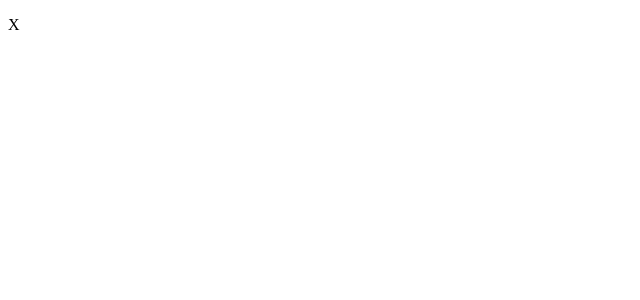
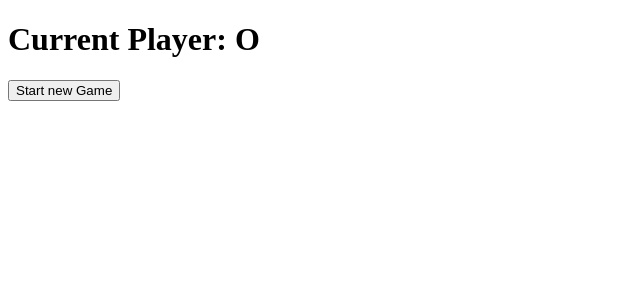
Before and after one commit to spacemanstan/TicTangularToe, an Angular app: page / in a window 1280 px wide. Shown: the top 300 px of the page, without its empty margins (0-640 px from the left). Built offline with nearby package versions, Linux system fonts and the light colour scheme.

Commit message:
basic function

```diff
--- a/src/app/app.component.html
+++ b/src/app/app.component.html
@@ -1,2 +1,2 @@
-<app-square value="X"></app-square>
+<app-board></app-board>
 <router-outlet></router-outlet>
--- a/src/app/app.component.ts
+++ b/src/app/app.component.ts
@@ -2,11 +2,12 @@
 import { CommonModule } from '@angular/common';
 import { RouterOutlet } from '@angular/router';
 import { SquareComponent } from './square/square.component';
+import { BoardComponent } from "./board/board.component";
 
 @Component({
   selector: 'app-root',
   standalone: true,
-  imports: [CommonModule, RouterOutlet, SquareComponent],
+  imports: [CommonModule, RouterOutlet, SquareComponent, BoardComponent],
   templateUrl: './app.component.html',
   styleUrl: './app.component.scss'
 })
--- a/src/app/board/board.component.html
+++ b/src/app/board/board.component.html
@@ -1 +1,18 @@
-<p>board works!</p>
+<h1>Current Player: {{ player }} </h1>
+
+<button nbButton outline status="danger" (click)="newGame()">Start new Game</button>
+
+
+<h2 *ngIf="winner">
+    Player {{ winner }} won the game!
+</h2>
+
+
+<main>
+    <app-square
+        *ngFor="let val of squares; let i = index"
+        [value]="val"
+        (click)="makeMove(i)">
+
+    </app-square>
+</main>
--- a/src/app/board/board.component.scss
+++ b/src/app/board/board.component.scss
@@ -0,0 +1,10 @@
+main {
+    display: grid;
+    grid-template-columns: 12.5rem 12.5rem 12.5rem;
+    grid-gap: 0;
+}
+
+app-square {
+    border: 1px gray solid;
+    height: 12.5rem;
+}
--- a/src/app/board/board.component.ts
+++ b/src/app/board/board.component.ts
@@ -1,10 +1,11 @@
 import { Component } from '@angular/core';
 import { CommonModule } from '@angular/common';
+import { SquareComponent } from '../square/square.component';
 
 @Component({
   selector: 'app-board',
   standalone: true,
-  imports: [CommonModule],
+  imports: [CommonModule, SquareComponent],
   templateUrl: './board.component.html',
   styleUrl: './board.component.scss'
 })
@@ -32,7 +33,7 @@
   }
 
   makeMove(idx: number) {
-    if (!this.squares[ix]) {
+    if (!this.squares[idx]) {
       this.squares.splice(idx, 1, this.player);
       this.xIsNext = !this.xIsNext;
     }
```
